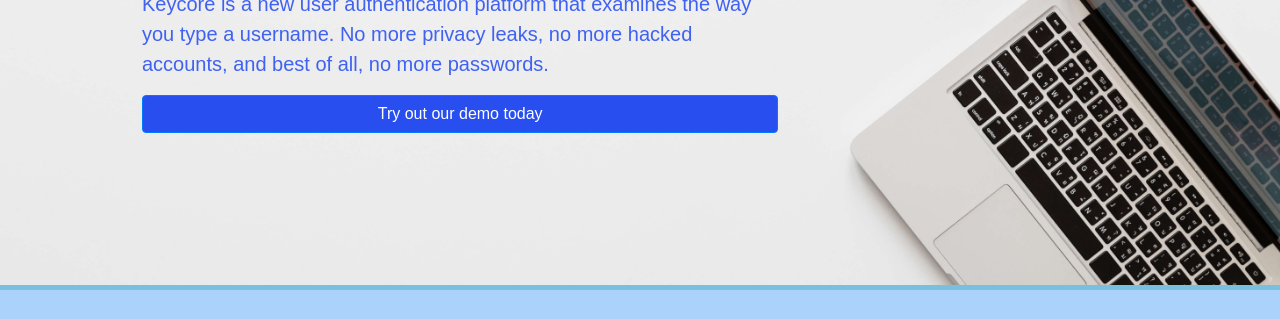
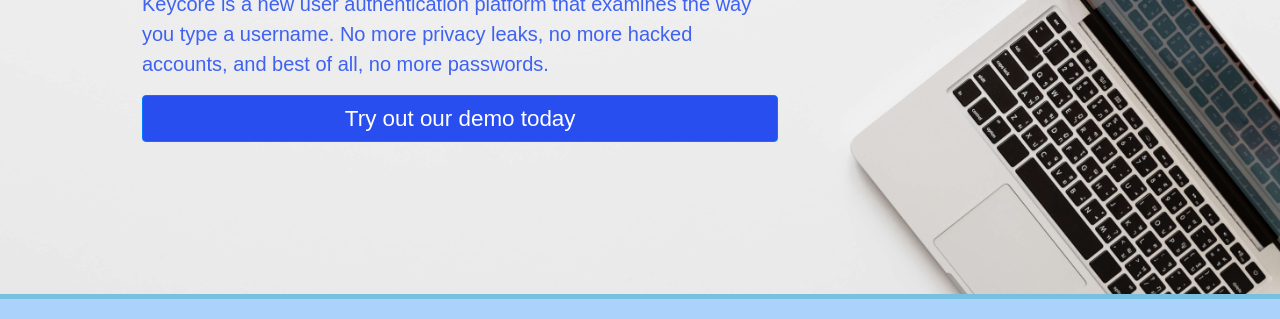
Before and after one commit to attackathon/keycore, a plain HTML site: page index.html in a window 1280 px wide. Shown: the part 428-747 px from the top of the page. Drawn offline with nearby package versions, Linux system fonts and the light colour scheme; a script that the page names is missing; a web font is replaced by a local one.

Commit message:
new button

```diff
--- a/index.html
+++ b/index.html
@@ -75,7 +75,7 @@
                         username. No more privacy leaks, no more hacked accounts, and best of all, no more
                         passwords.
                     </p>
-                    <a class="btn btn-primary btn-block" href="register.html">Try out our demo today</a>
+                    <a class="btn bthSupreme btn-primary btn-block" href="register.html">Try out our demo today</a>
                 </div>
             </div>
         </section>
--- a/public/stylesheet.css
+++ b/public/stylesheet.css
@@ -93,6 +93,10 @@ main {
     background-attachment: fixed;
     border-bottom: 5px solid #78c0e0;
     box-shadow: inset 0 0 5rem rgba(0, 0, 0, 0);
+}
+
+.bthSupreme {
+    font-size: 1.4em;
 }
 
 @media (max-width: 825px) {
```
